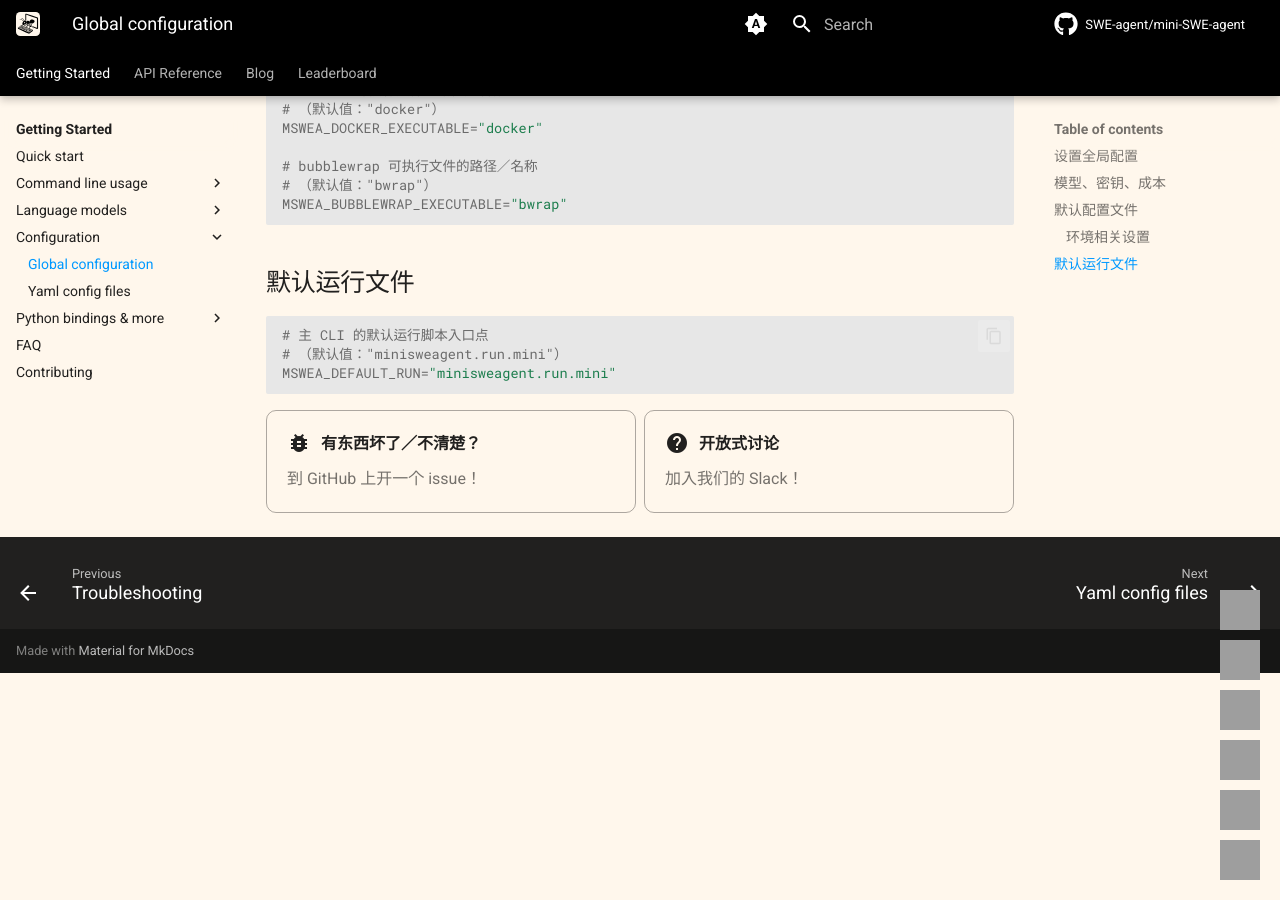
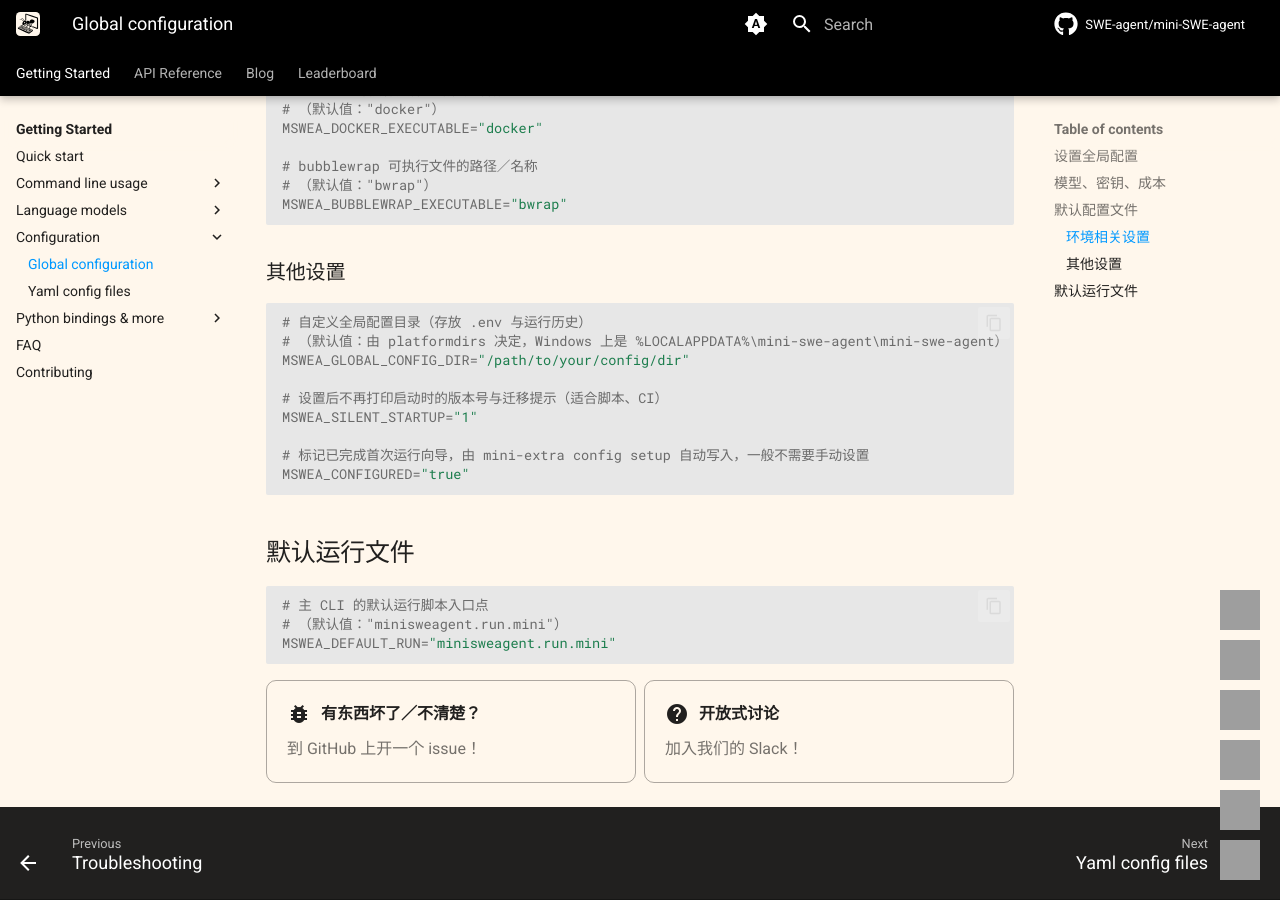
Before and after one commit to favorqwer/my-agent, an MkDocs documentation site: the page built from docs/advanced/global_configuration.md, in a window 1280 px wide and 900 px high, scrolled down 2525 px, cut to the strip 0-900 px from the top of the window. Built offline with MkDocs 1.6.1 and Material for MkDocs 9.7.7, drawn with Linux system fonts in a browser that asks for light colours; comment, search, counter and statistics services are not loaded; the version menu is left out; grey boxes are pictures that could not be loaded.

Commit message:
docs: 使模块 README 与全局配置说明与代码现状一致
- run/README.md：修正不存在的 extra/swebench.py，补全 benchmarks/ 与 utilities/
- config/README.md：列全全部配置文件（含 textbased、XML/backticks 变体、programbench）
- environments/README.md：补上 extra/contree.py，并说明 local 在 Windows 上默认使用 Git Bash
- 全局配置文档补充 MSWEA_GLOBAL_CONFIG_DIR、MSWEA_SILENT_STARTUP、MSWEA_CONFIGURED

````diff
--- a/docs/advanced/global_configuration.md
+++ b/docs/advanced/global_configuration.md
@@ -128,6 +128,20 @@ MSWEA_DOCKER_EXECUTABLE="docker"
 MSWEA_BUBBLEWRAP_EXECUTABLE="bwrap"
 ```
 
+### 其他设置
+
+```bash
+# 自定义全局配置目录（存放 .env 与运行历史）
+# （默认值：由 platformdirs 决定，Windows 上是 %LOCALAPPDATA%\mini-swe-agent\mini-swe-agent）
+MSWEA_GLOBAL_CONFIG_DIR="/path/to/your/config/dir"
+
+# 设置后不再打印启动时的版本号与迁移提示（适合脚本、CI）
+MSWEA_SILENT_STARTUP="1"
+
+# 标记已完成首次运行向导，由 mini-extra config setup 自动写入，一般不需要手动设置
+MSWEA_CONFIGURED="true"
+```
+
 ## 默认运行文件
 
 ```bash
````
Also changed, not shown: src/minisweagent/config/README.md (+8 -2 lines), src/minisweagent/environments/README.md (+3 -2 lines), src/minisweagent/run/README.md (+12 -3 lines).
